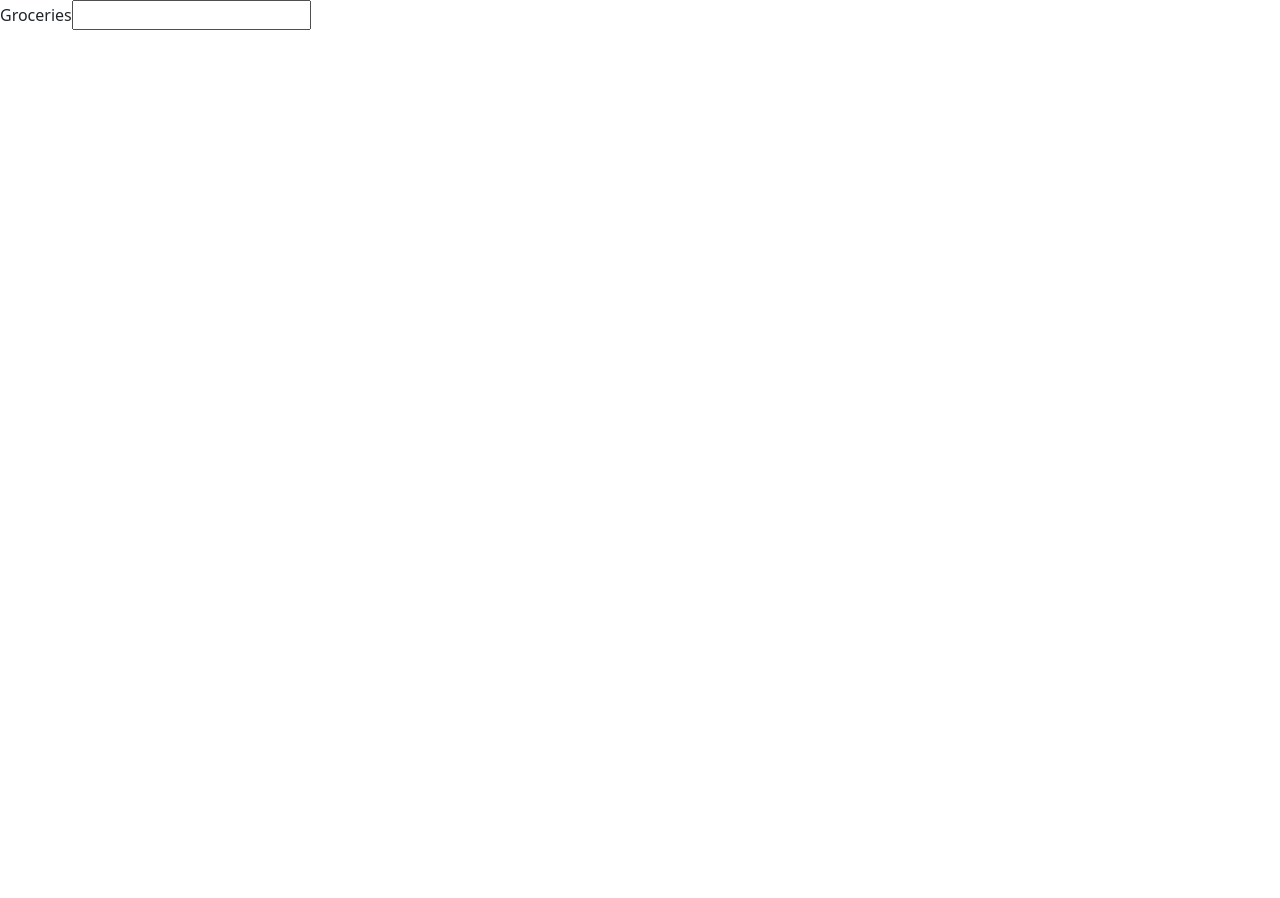
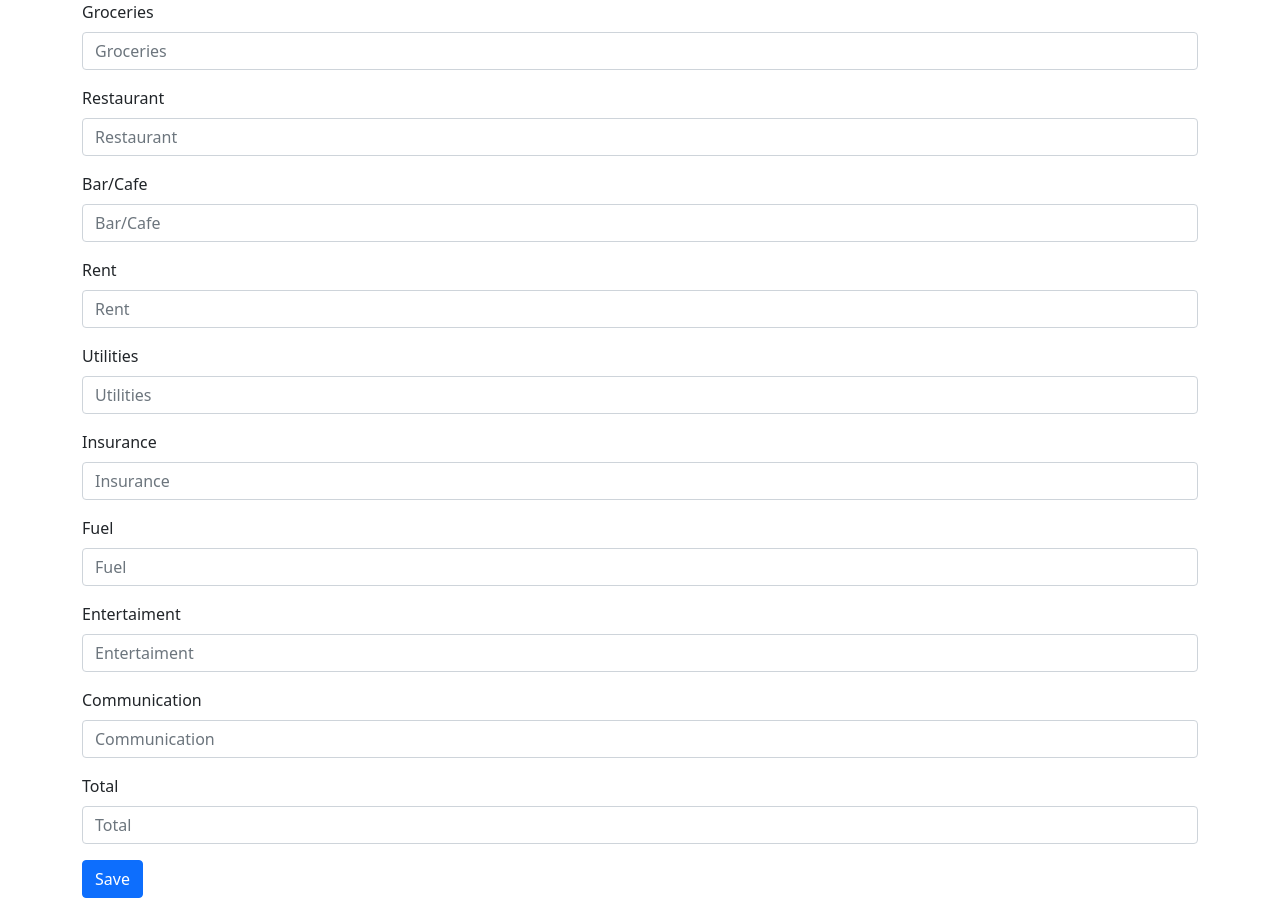
Before and after one commit to chingu-voyages/v39-bears-team-08, a React (Create React App) app: page / in a window 1280 px wide. Before the commit the page ends 800 px from the top, so only its background shows below. Built offline with nearby package versions, Linux system fonts and the light colour scheme.

Commit message:
install react-bootstrap and add 7 input to expenses form

```diff
--- a/package.json
+++ b/package.json
@@ -10,6 +10,7 @@
     "jquery": "^3.6.0",
     "popper.js": "^1.16.1",
     "react": "^18.0.0",
+    "react-bootstrap": "^2.3.0",
     "react-dom": "^18.0.0",
     "react-scripts": "5.0.1",
     "web-vitals": "^2.1.4"
--- a/src/expenses/Expenses.jsx
+++ b/src/expenses/Expenses.jsx
@@ -1,14 +1,62 @@
 import React from 'react'
+import { Container, Row, Col, Form, Button } from 'react-bootstrap';
 
 
 const Expenses = () => {
 
     return(
-        <form>
-            <label>Groceries
-                <input type="text" />
-            </label>
-        </form>
+        <>
+            <Container>
+                <Row>
+                    <Col>
+                        <Form>
+                            <Form.Group className="mb-3" controlId="groceries">
+                                <Form.Label>Groceries</Form.Label>
+                                <Form.Control type="number" placeholder="Groceries" />
+                            </Form.Group>
+                            <Form.Group className="mb-3" controlId="restaurant">
+                                <Form.Label>Restaurant</Form.Label>
+                                <Form.Control type="number" placeholder="Restaurant" />
+                            </Form.Group>
+                            <Form.Group className="mb-3" controlId="bar-cafe">
+                                <Form.Label>Bar/Cafe</Form.Label>
+                                <Form.Control type="number" placeholder="Bar/Cafe" />
+                            </Form.Group>
+                            <Form.Group className="mb-3" controlId="rent">
+                                <Form.Label>Rent</Form.Label>
+                                <Form.Control type="number" placeholder="Rent" />
+                            </Form.Group>
+                            <Form.Group className="mb-3" controlId="utilities">
+                                <Form.Label>Utilities</Form.Label>
+                                <Form.Control type="number" placeholder="Utilities" />
+                            </Form.Group>
+                            <Form.Group className="mb-3" controlId="insurance">
+                                <Form.Label>Insurance</Form.Label>
+                                <Form.Control type="number" placeholder="Insurance" />
+                            </Form.Group>
+                            <Form.Group className="mb-3" controlId="fuel">
+                                <Form.Label>Fuel</Form.Label>
+                                <Form.Control type="number" placeholder="Fuel" />
+                            </Form.Group>
+                            <Form.Group className="mb-3" controlId="entertaiment">
+                                <Form.Label>Entertaiment</Form.Label>
+                                <Form.Control type="number" placeholder="Entertaiment" />
+                            </Form.Group>
+                            <Form.Group className="mb-3" controlId="communication">
+                                <Form.Label>Communication</Form.Label>
+                                <Form.Control type="number" placeholder="Communication" />
+                            </Form.Group>
+                            <Form.Group className="mb-3" controlId="total">
+                                <Form.Label>Total</Form.Label>
+                                <Form.Control type="number" placeholder="Total" />
+                            </Form.Group>
+
+                            <Button variant="primary" type="submit">Save</Button>
+                        </Form>
+                    </Col>
+                </Row>
+            </Container>
+        </>
     );
 };
 
```
Also changed, not shown: 1 other file (tests, documents, lock files or other folders).
